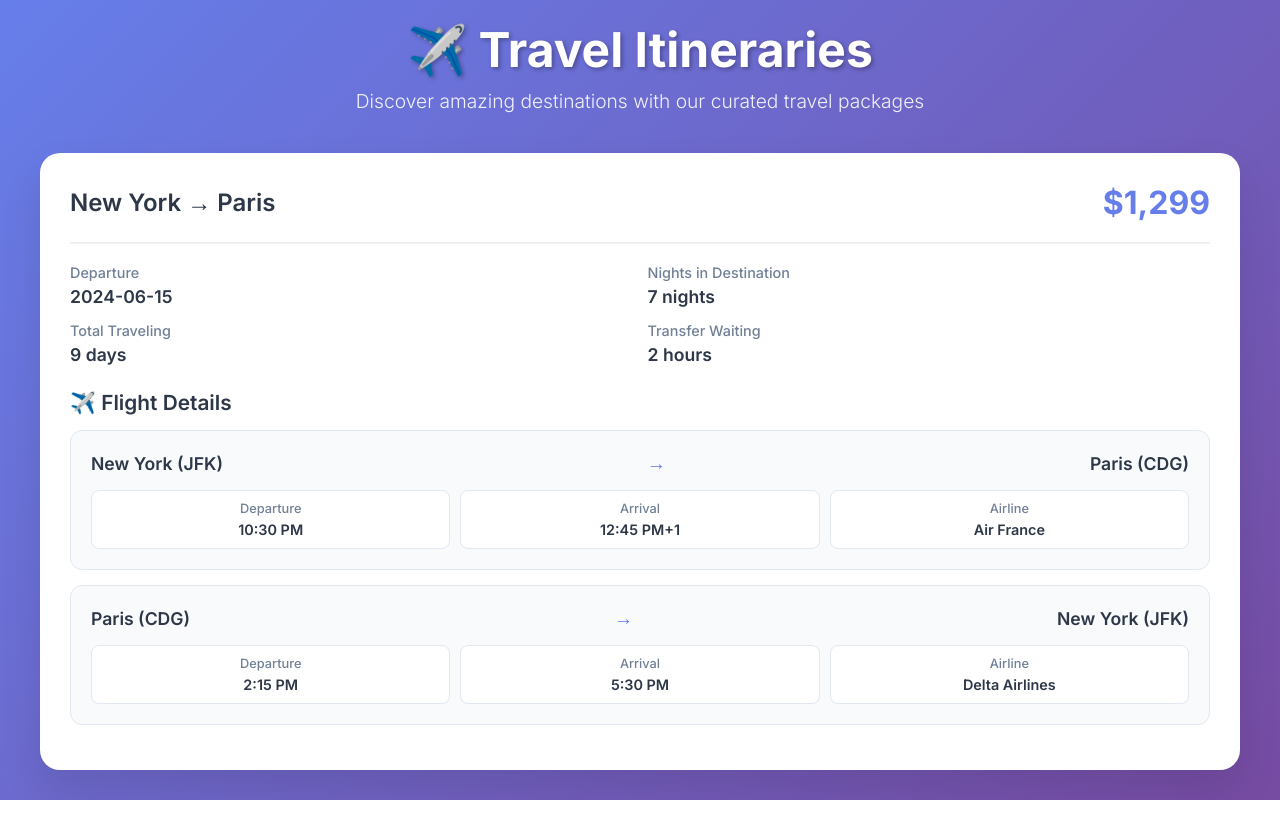
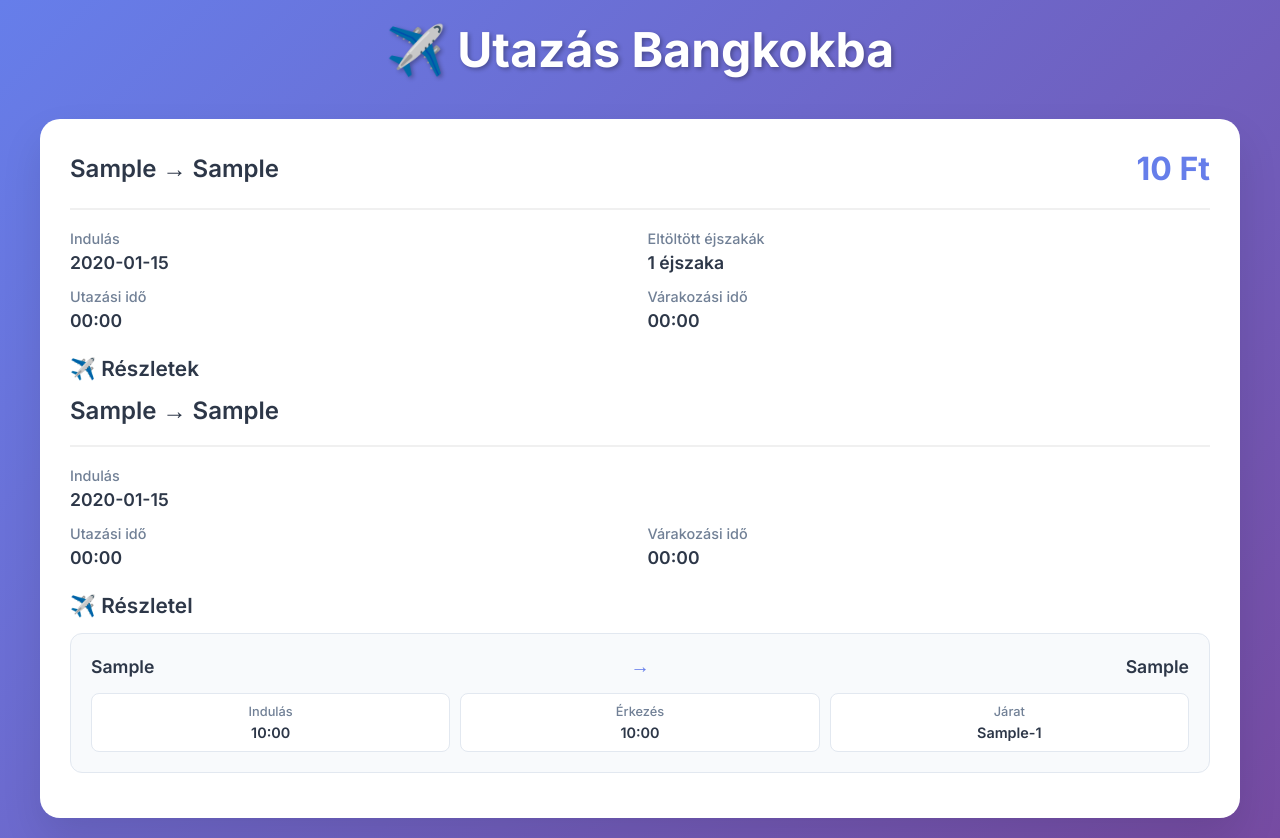
Before and after one commit to Dominoman/cheapticket, a Flask app: page /flight/1 in a window 1280 px wide. Before the commit the page ends 800 px from the top, so only its background shows below. Run offline with Flask 3, Linux system fonts and the light colour scheme; tables that the repository leaves empty hold one stand-in row (values such as "Sample post").

Commit message:
Flight page first version

```diff
--- a/template/mail.html
+++ b/template/mail.html
@@ -112,7 +112,7 @@
                                                                 <div style="font-size: 14px; font-weight: bold; color: #2d3748;">{{ route.local_arrival[11:16]}}{{ '+1' if route.local_departure[:10]!=route.local_arrival[:10] else '' }}</div>
                                                             </td>
                                                             <td width="33%" align="center" style="padding: 10px; background: white; border-radius: 8px; border: 1px solid #e2e8f0;">
-                                                                <div style="font-size: 12px; color: #718096; margin-bottom: 5px;">Légitársaság</div>
+                                                                <div style="font-size: 12px; color: #718096; margin-bottom: 5px;">Járat</div>
                                                                 <div style="font-size: 14px; font-weight: bold; color: #2d3748;">{{ route.airline }}-{{ route.flight_no }}</div>
                                                             </td>
                                                         </tr>
@@ -189,7 +189,7 @@
                                                                 <div style="font-size: 14px; font-weight: bold; color: #2d3748;">{{ route.local_arrival[11:16]}}{{ '+1' if route.local_departure[:10]!=route.local_arrival[:10] else '' }}</div>
                                                             </td>
                                                             <td width="33%" align="center" style="padding: 10px; background: white; border-radius: 8px; border: 1px solid #e2e8f0;">
-                                                                <div style="font-size: 12px; color: #718096; margin-bottom: 5px;">Légitársaság</div>
+                                                                <div style="font-size: 12px; color: #718096; margin-bottom: 5px;">Járat</div>
                                                                 <div style="font-size: 14px; font-weight: bold; color: #2d3748;">{{ route.airline }}-{{ route.flight_no }}</div>
                                                             </td>
                                                         </tr>
--- a/webapp/flights/views.py
+++ b/webapp/flights/views.py
@@ -1,4 +1,7 @@
-from flask import Blueprint, render_template
+from flask import Blueprint, render_template, abort
+
+from common.database import Itinerary, Search
+from webapp import db
 
 flight_blueprint = Blueprint('flight',__name__)
 
@@ -6,6 +9,18 @@ flight_blueprint = Blueprint('flight',__name__)
 def home():
     return "Sabai sabai"
 
-@flight_blueprint.route('/flight/<flight_id>')
-def flight(flight_id):
-    return render_template('flight.html',flight_id=flight_id)
+@flight_blueprint.route('/flight/<itinerary_id>')
+def flight(itinerary_id):
+    # get Itinerary by itinerary_id
+    prices = (
+        db.session.query(Itinerary.rowid,Itinerary.price, Search.timestamp)
+        .join(Search, Itinerary.search_id == Search.rowid)
+        .filter(Itinerary.itinerary_id == itinerary_id)
+        .order_by(Search.timestamp)
+        .all()
+    )
+    if prices is None:
+        abort(404)
+    itinerary=[prices[-1].rowid]
+    result = db.fill_missing_itineraries(itinerary)
+    return render_template('flight.html',itinerary=result['itineraries'][0],prices=prices)
--- a/webapp/templates/base.html
+++ b/webapp/templates/base.html
@@ -217,8 +217,8 @@
 <body>
     <div class="container">
         <header class="header">
-            <h1>✈️ Travel Itineraries</h1>
-            <p>Discover amazing destinations with our curated travel packages</p>
+            <h1>✈️ Utazás Bangkokba</h1>
+            <!-- <p>Discover amazing destinations with our curated travel packages</p> -->
         </header>
 
         {% block container %}{% endblock %}
--- a/webapp/templates/flight.html
+++ b/webapp/templates/flight.html
@@ -3,75 +3,112 @@
         <div class="itineraries-grid">
             <div class="itinerary-card">
                 <div class="itinerary-header">
-                    <div class="route">New York → Paris</div>
-                    <div class="price">$1,299</div>
+                    <div class="route">{{ itinerary.cityFrom }} → {{ itinerary.cityTo }}</div>
+                    <div class="price">{{ itinerary.price|punctuation }} Ft</div>
                 </div>
 
                 <div class="itinerary-details">
                     <div class="detail-item">
-                        <div class="detail-label">Departure</div>
-                        <div class="detail-value">2024-06-15</div>
+                        <div class="detail-label">Indulás</div>
+                        <div class="detail-value">{{ itinerary.local_departure[:10] }}</div>
                     </div>
                     <div class="detail-item">
-                        <div class="detail-label">Nights in Destination</div>
-                        <div class="detail-value">7 nights</div>
+                        <div class="detail-label">Eltöltött éjszakák</div>
+                        <div class="detail-value">{{ itinerary.nightsInDest }} éjszaka</div>
                     </div>
                     <div class="detail-item">
-                        <div class="detail-label">Total Traveling</div>
-                        <div class="detail-value">9 days</div>
+                        <div class="detail-label">Utazási idő</div>
+                        <div class="detail-value">{{itinerary.duration.departure | to_time}}</div>
                     </div>
                     <div class="detail-item">
-                        <div class="detail-label">Transfer Waiting</div>
-                        <div class="detail-value">2 hours</div>
+                        <div class="detail-label">Várakozási idő</div>
+                        <div class="detail-value">{{ itinerary.duration.waiting_departure | to_time }}</div>
                     </div>
                 </div>
 
                 <div class="flights-section">
                     <div class="flights-header">
-                        ✈️ Flight Details
+                        ✈️ Részletek
                     </div>
+                    {% for route in itinerary.route %}
                     <div class="flight-card">
                         <div class="flight-route">
-                            <div class="flight-city">New York (JFK)</div>
+                            <div class="flight-city">{{ route.cityFrom }}</div>
                             <div class="flight-arrow">→</div>
-                            <div class="flight-city">Paris (CDG)</div>
+                            <div class="flight-city">{{ route.cityTo }}</div>
+                            <!-- image come here -->
                         </div>
                         <div class="flight-details">
                             <div class="flight-detail">
-                                <div class="flight-detail-label">Departure</div>
-                                <div class="flight-detail-value">10:30 PM</div>
+                                <div class="flight-detail-label">Indulás</div>
+                                <div class="flight-detail-value">{{ route.local_departure[11:16]}}</div>
                             </div>
                             <div class="flight-detail">
-                                <div class="flight-detail-label">Arrival</div>
-                                <div class="flight-detail-value">12:45 PM+1</div>
+                                <div class="flight-detail-label">Érkezés</div>
+                                <div class="flight-detail-value">{{ route.local_arrival[11:16]}}{{ '+1' if route.local_departure[:10]!=route.local_arrival[:10] else '' }}</div>
                             </div>
                             <div class="flight-detail">
-                                <div class="flight-detail-label">Airline</div>
-                                <div class="flight-detail-value">Air France</div>
+                                <div class="flight-detail-label">Járat</div>
+                                <div class="flight-detail-value">{{ route.airline }}-{{ route.flight_no }}</div>
                             </div>
                         </div>
                     </div>
+                    {% endfor %}
+                </div>
+
+                <!-- return -->
+
+                <div class="itinerary-header">
+                    <div class="route">{{ itinerary.cityTo }} → {{ itinerary.cityFrom }}</div>
+                </div>
+
+                <div class="itinerary-details">
+                    <div class="detail-item">
+                        <div class="detail-label">Indulás</div>
+                        <div class="detail-value">{{ itinerary.rlocal_departure[:10] }}</div>
+                    </div>
+                    <div class="detail-item">
+                        <div class="detail-label"></div>
+                        <div class="detail-value"></div>
+                    </div>
+                    <div class="detail-item">
+                        <div class="detail-label">Utazási idő</div>
+                        <div class="detail-value">{{itinerary.duration.return | to_time}}</div>
+                    </div>
+                    <div class="detail-item">
+                        <div class="detail-label">Várakozási idő</div>
+                        <div class="detail-value">{{ itinerary.duration.waiting_return | to_time }}</div>
+                    </div>
+                </div>
+
+                <div class="flights-section">
+                    <div class="flights-header">
+                        ✈️ Részletel
+                    </div>
+                    {% for route in itinerary.route_return %}
                     <div class="flight-card">
                         <div class="flight-route">
-                            <div class="flight-city">Paris (CDG)</div>
+                            <div class="flight-city">{{ route.cityFrom }}</div>
                             <div class="flight-arrow">→</div>
-                            <div class="flight-city">New York (JFK)</div>
+                            <div class="flight-city">{{ route.cityTo }}</div>
+                            <!-- image come here -->
                         </div>
                         <div class="flight-details">
                             <div class="flight-detail">
-                                <div class="flight-detail-label">Departure</div>
-                                <div class="flight-detail-value">2:15 PM</div>
+                                <div class="flight-detail-label">Indulás</div>
+                                <div class="flight-detail-value">{{ route.local_departure[11:16]}}</div>
                             </div>
                             <div class="flight-detail">
-                                <div class="flight-detail-label">Arrival</div>
-                                <div class="flight-detail-value">5:30 PM</div>
+                                <div class="flight-detail-label">Érkezés</div>
+                                <div class="flight-detail-value">{{ route.local_arrival[11:16]}}{{ '+1' if route.local_departure[:10]!=route.local_arrival[:10] else '' }}</div>
                             </div>
                             <div class="flight-detail">
-                                <div class="flight-detail-label">Airline</div>
-                                <div class="flight-detail-value">Delta Airlines</div>
+                                <div class="flight-detail-label">Járat</div>
+                                <div class="flight-detail-value">{{ route.airline }}-{{ route.flight_no }}</div>
                             </div>
                         </div>
                     </div>
+                    {% endfor %}
                 </div>
             </div>
         </div>
```
Also changed, not shown: common/stat_utils.py (+5 -5 lines), webapp/__init__.py (+10 -2 lines).
